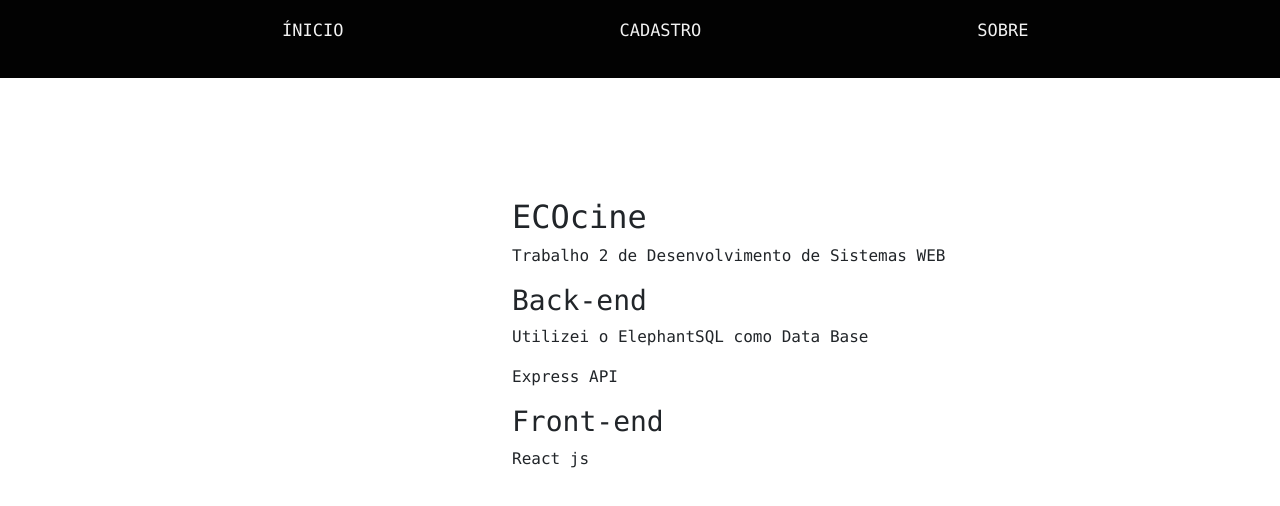
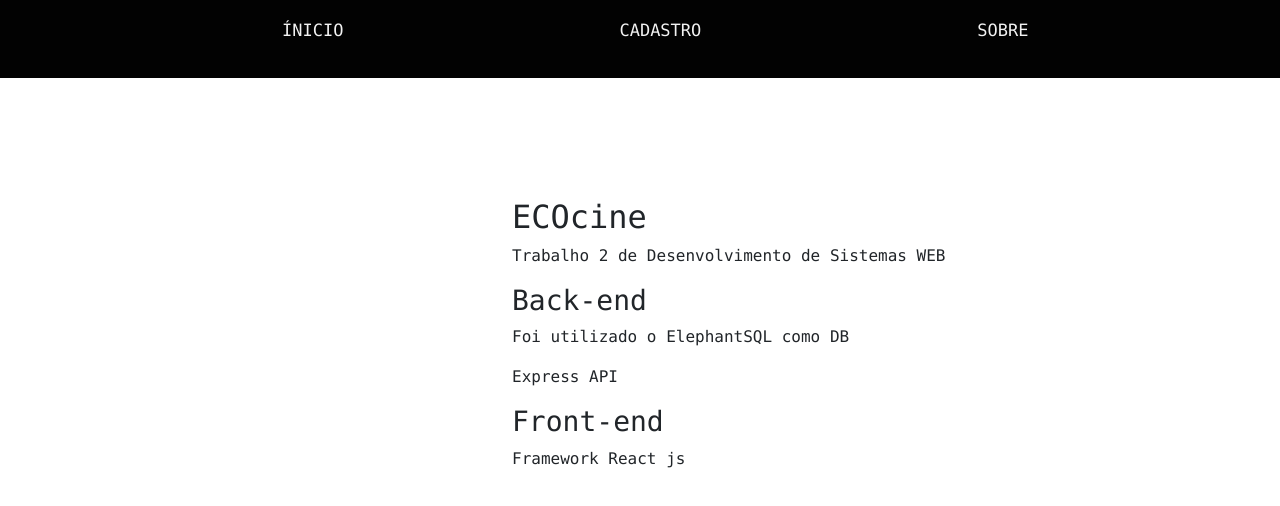
Before and after one commit to mariapaulamoreira1/ecocine-frontend, a React (Create React App) app: page /sobre in a window 1280 px wide. Shown: the top 506 px of the page. Built offline with nearby package versions, Linux system fonts and the light colour scheme.

Commit message:
Update Sobre.js

```diff
--- a/src/Sobre.js
+++ b/src/Sobre.js
@@ -7,11 +7,11 @@
       <h2>ECOcine</h2>
       <p>Trabalho 2 de Desenvolvimento de Sistemas WEB</p>
       <h3>Back-end</h3>
-      <p>Utilizei o ElephantSQL como Data Base</p>
+      <p>Foi utilizado o ElephantSQL como DB</p>
       <p>Express API </p>
 
       <h3>Front-end</h3>
-      <p>React js</p>
+      <p>Framework React js</p>
 
     </div>
   )
```
